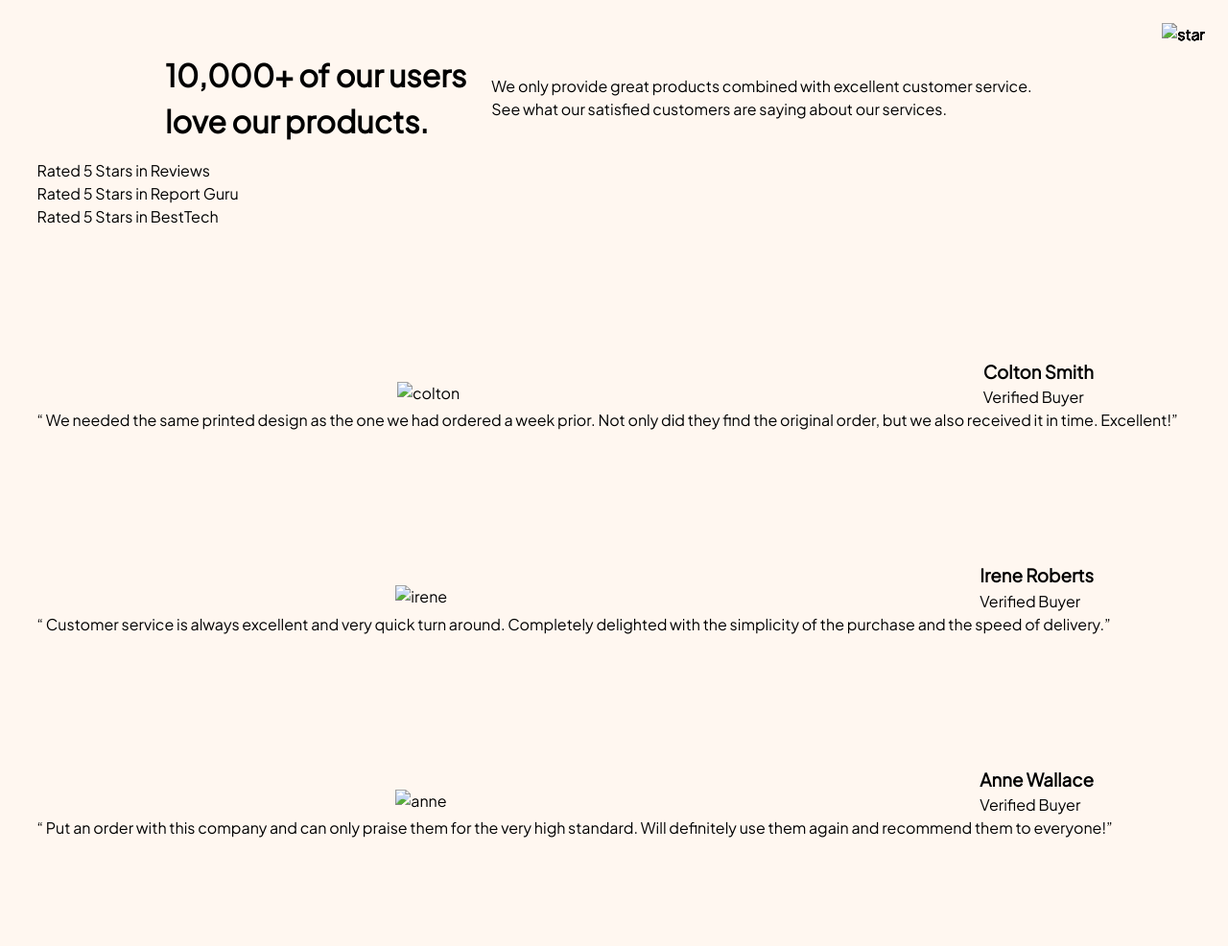
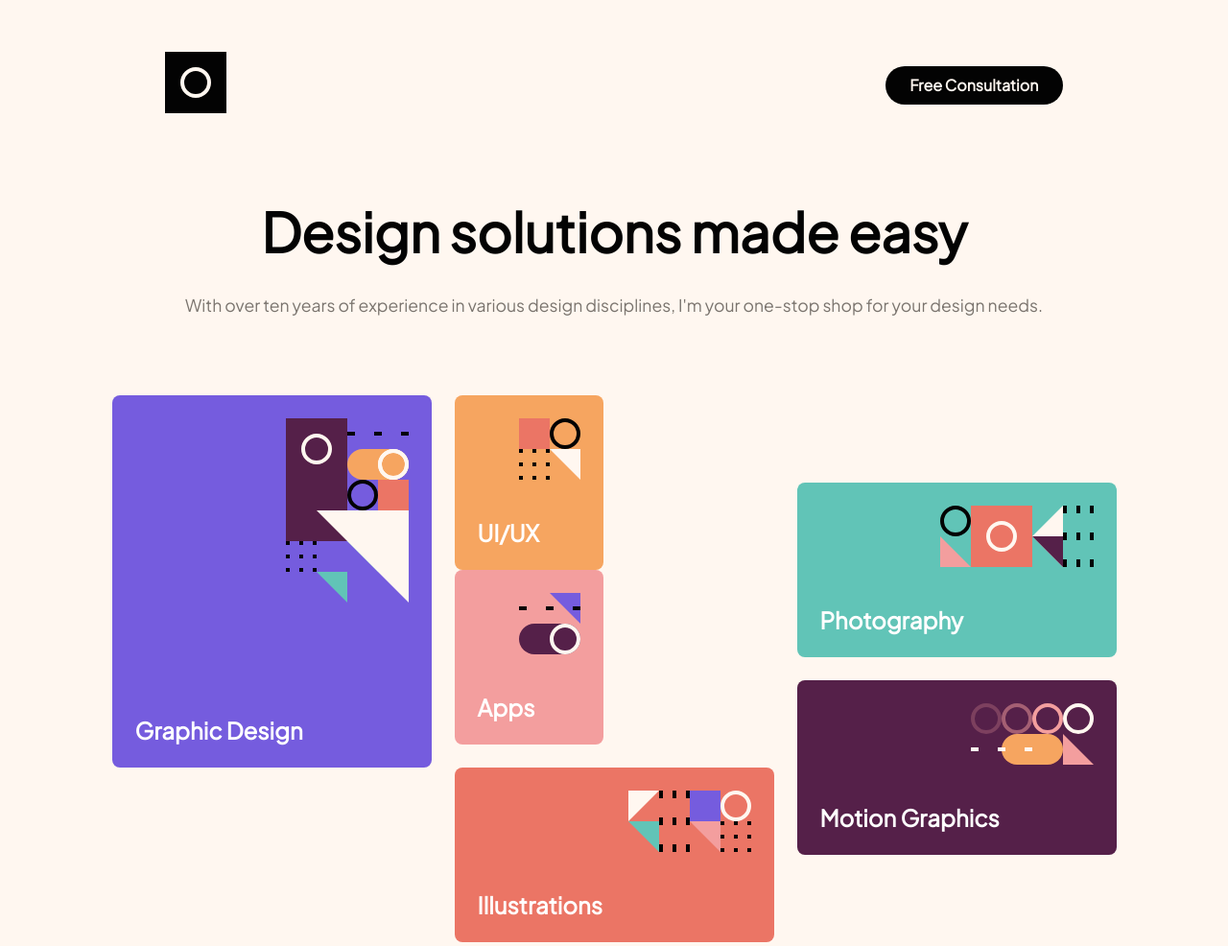
Before and after one commit to 4shktz/single-page-design-portfolio, a website built with Vite: page index.html in a window 1280 px wide. Shown: the top 986 px of the page at 96% size. Before the commit the page ends 913 px from the top, so only its background shows below. Built offline with nearby package versions, Linux system fonts and the light colour scheme; files whose address does not match are found by name.

Commit message:
Update index.html

```diff
--- a/index.html
+++ b/index.html
@@ -3,78 +3,106 @@
 <head>
   <meta charset="UTF-8">
   <meta name="viewport" content="width=device-width, initial-scale=1.0">
-    <link rel="icon" type="image/png" sizes="32x32" href="images/favicon-32x32.png">
+  <link rel="icon" type="image/png" sizes="32x32" href="assets/favicon-32x32.png">
   <link rel="stylesheet" href="style.css">
-    <title>Social proof section</title>
+  <title>single page design portfolio</title>
 </head>
 <body>
+    <main>
         <header>
-        <h1>10,000+ of our users love our products.</h1>
-        <p>We only provide great products combined with excellent customer service. See what our satisfied customers are saying about our services.</p>
+            <a href="#"><img src="assets/logo.svg" alt="logo"></a>
+            <a href="#" class="button button-header">Free Consultation</a>
         </header>
-    <section class="boxes">
-        <article class="box">
-            <div class="star">
-                <img src="images/icon-star.svg" alt="star">
-                <img src="images/icon-star.svg" alt="star">
-                <img src="images/icon-star.svg" alt="star">
-                <img src="images/icon-star.svg" alt="star">
-                <img src="images/icon-star.svg" alt="star">
-            </div>
-            <p>Rated 5 Stars in Reviews</p>
+
+        <section class="header">
+            <h1>Design solutions made easy</h1>
+
+            <p>
+                With over ten years of experience in various design disciplines, I'm your one-stop shop for your design needs.
+            </p>
+        </section>
+
+        <section class="skills">
+            <article class="above-skills">
+                <article class="skill first-skill">
+                    <img src="assets/pattern-graphic-design.svg" alt="graphic-design">
+                    <h2 class="title">Graphic Design</h2>
                 </article>
-        <article class="box">
-            <div class="star">
-                <img src="images/icon-star.svg" alt="star">
-                <img src="images/icon-star.svg" alt="star">
-                <img src="images/icon-star.svg" alt="star">
-                <img src="images/icon-star.svg" alt="star">
-                <img src="images/icon-star.svg" alt="star">
-            </div>
-            <p>Rated 5 Stars in Report Guru</p>
+
+                <article>
+                    <article class="inner-skills">
+                    <article class="skill second-skill">
+                        <img src="assets/pattern-ui-ux.svg" alt="ui/ux">
+                        <h2 class="title">UI/UX</h2>
                     </article>
-        <article class="box">
-            <div class="star">
-                <img src="images/icon-star.svg" alt="star">
-                <img src="images/icon-star.svg" alt="star">
-                <img src="images/icon-star.svg" alt="star">
-                <img src="images/icon-star.svg" alt="star">
-                <img src="images/icon-star.svg" alt="star">
-            </div>
-            <p>Rated 5 Stars in BestTech</p>
+
+                    <article class="skill third-skill">
+                        <img src="assets/pattern-apps.svg" alt="apps">
+                        <h2 class="title">Apps</h2>
+                    </article>
+                </article>
+
+                <article class="skill four-skill">
+                    <img src="assets/pattern-illustrations.svg" alt="illustrations">
+                    <h2 class="title">Illustrations</h2>
+                </article>
+            </article>
+        </article>
+
+        <article class="below-skills">
+            <article class="skill five-skill">
+                <img src="assets/pattern-photography.svg" alt="photography">
+                <h2 class="title">Photography</h2>
+            </article>
+
+                <article class="skill six-skill">
+                    <img src="assets/pattern-motion-graphics.svg" alt="motion-design">
+                    <h2 class="title">Motion Graphics</h2>
+                </article>
             </article>
         </section>
-    <section class="container">
-        <article class="colton">
-            <div class="profile">
-                <img src="images/image-colton.jpg" alt="colton">
-                <span>
-                    <h3>Colton Smith</h3>
-                    <p>Verified Buyer</p>
-                </span>
-            </div>
-            <blockquote>&ldquo;	We needed the same printed design as the one we had ordered a week prior. Not only did they find the original order, but we also received it in time. Excellent!&rdquo;</blockquote>
-        </article>
-        <article class="irene">
-            <div class="profile">
-                <img src="images/image-irene.jpg" alt="irene">
-                <span>
-                    <h3>Irene Roberts</h3>
-                    <p>Verified Buyer</p>
-                </span>
-            </div>
-            <blockquote>&ldquo;	Customer service is always excellent and very quick turn around. Completely delighted with the simplicity of the purchase and the speed of delivery.&rdquo;</blockquote>
-        </article>
-        <article class="anne">
-            <div class="profile">
-                <img src="images/image-anne.jpg" alt="anne">
-                <span>
-                    <h3>Anne Wallace</h3>
-                    <p>Verified Buyer</p>
-                </span>
-            </div>
-            <blockquote>&ldquo;	Put an order with this company and can only praise them for the very high standard. Will definitely use them again and recommend them to everyone!&rdquo;</blockquote>
+
+        <section class="profile">
+            <img src="assets/image-amy.webp" alt="amy">
+            <article class="profile-info">
+                <h2>I'm Amy, and I'd love to work on your next project</h2>
+                <p>
+                I love working with others to create beautiful design solutions. I've designed everything from brand illustrations
+                to complete mobile apps. I'm also handy with a camera!
+                </p>
+                <a href="#" class="button button-profile">Free Consultation</a>
             </article>
         </section>
+
+        <section class="work">
+            <h3>My Work</h3>
+
+            <div class="carousel">
+                <div class="carousel-item carousel-item-visible">
+                    <img src="assets/image-slide-1.jpg">
+                </div>
+                <div>
+                    <img src="assets/icon-arrow-left.svg" alt="" class='arrow' id="carousel-button-prev">
+                    <img src="assets/icon-arrow-right.svg" alt="" class='arrow' id="carousel-button-next">
+                </div>
+            </div>
+        </section>
+
+        <section class="contact">
+            <article class="contact-text">
+                <h3>Book a call with me</h3>
+                <p>
+                    I'd love to have a chat to see how I can help you. The best first step is for us to discuss your project during a
+                    free consultation. Then we can move forward from there.
+                </p>
+            </article>
+            <a href="#" class="button button-contact">Free Consultation</a>
+        </section>
+
+        <footer>
+            <a href="#"><img src="assets/logo.svg" alt="website logo"></a>
+            <a href="#" class="button button-footer">Free Consultation</a>
+        </footer>
+    </main>
 </body>
 </html>
```
Lines whose indentation alone changed are shown as unchanged.
